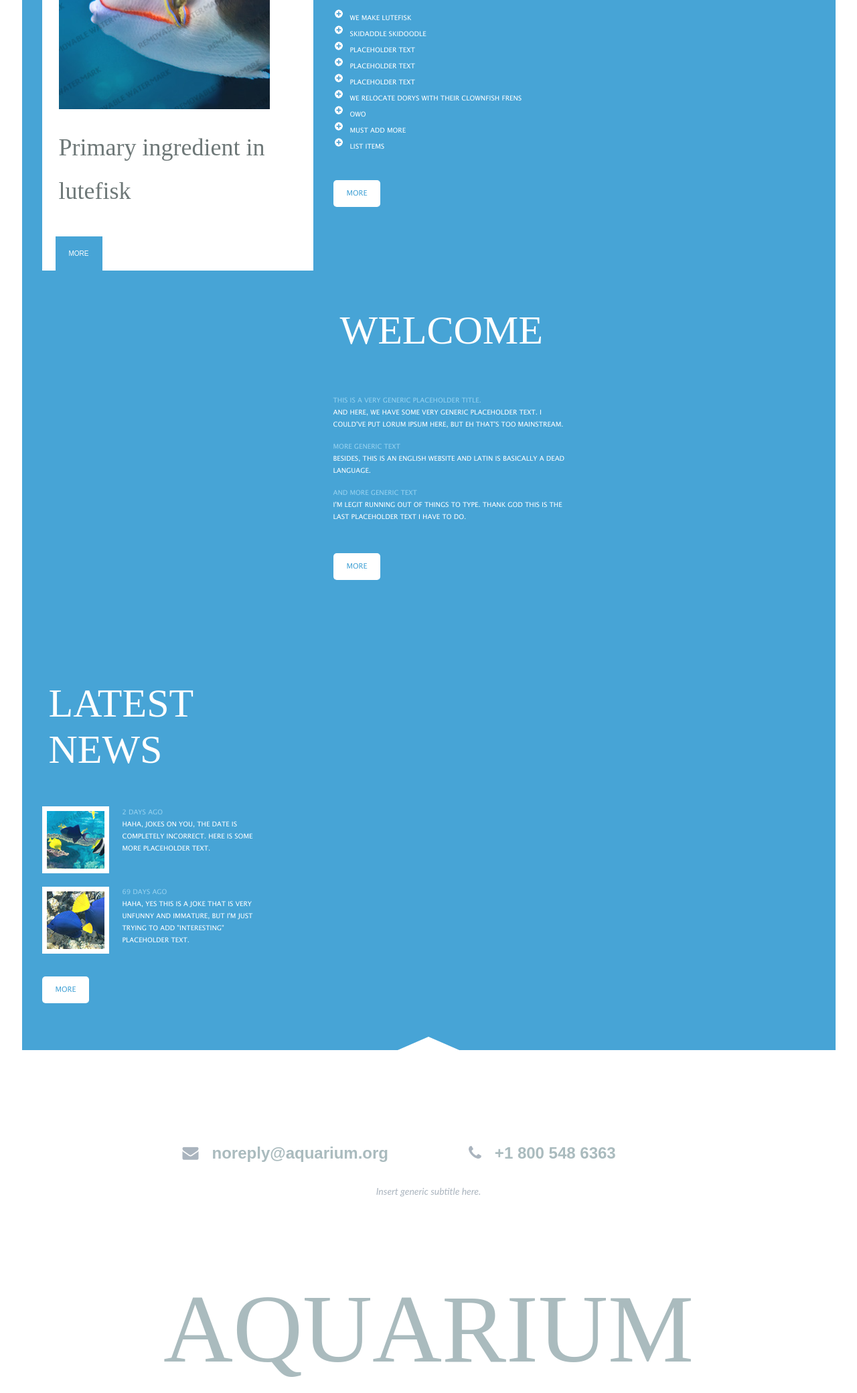
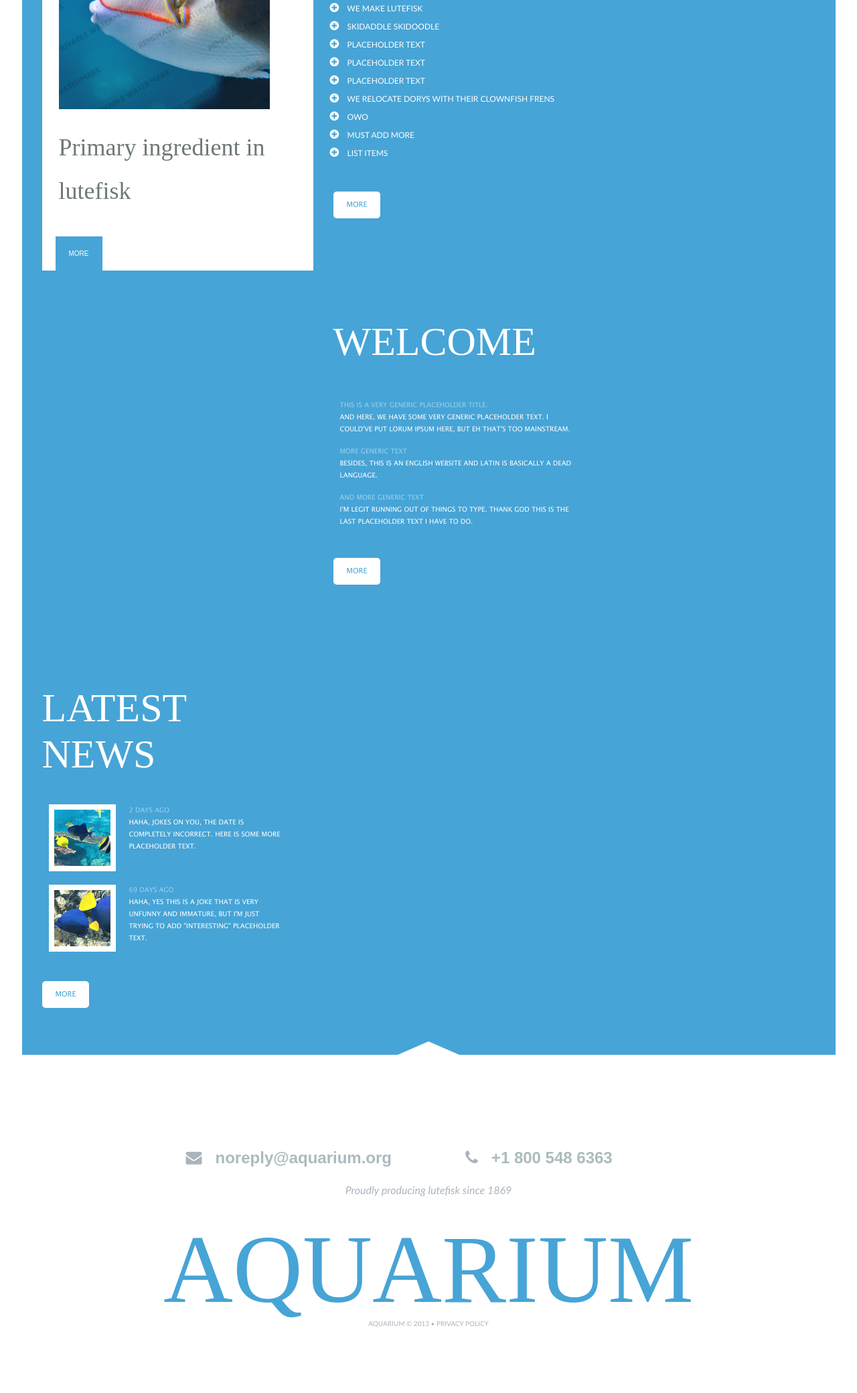
Before and after one commit to Epzilepzi/IST, a plain HTML site: page MockWebsite/index.html in a window 1280 px wide. Shown: the part 1717-3797 px from the top of the page at 67% size. After the commit the page ends 3709 px from the top, so only its background shows below. Drawn offline with Linux system fonts and the light colour scheme; a web font is replaced by a local one.

Commit message:
FINISHED

```diff
--- a/MockWebsite/index.html
+++ b/MockWebsite/index.html
@@ -92,15 +92,15 @@ PHONE: +1 800 559 6580</pre>
         <h1>Services</h1>
         <br>
         <ul>
-          <li>We make lutefisk</li>
-          <li>Skidaddle Skidoodle</li>
-          <li>Placeholder text</li>
-          <li>Placeholder text</li>
-          <li>Placeholder text</li>
-          <li>We relocate dorys with their clownfish frens</li>
-          <li>OwO</li>
-          <li>Must Add More</li>
-          <li>List Items</li>
+          <li><i class="fa fa-plus-circle"></i>&nbsp;&nbsp;&nbsp;&nbsp;We make lutefisk</li>
+          <li><i class="fa fa-plus-circle"></i>&nbsp;&nbsp;&nbsp;&nbsp;Skidaddle Skidoodle</li>
+          <li><i class="fa fa-plus-circle"></i>&nbsp;&nbsp;&nbsp;&nbsp;Placeholder text</li>
+          <li><i class="fa fa-plus-circle"></i>&nbsp;&nbsp;&nbsp;&nbsp;Placeholder text</li>
+          <li><i class="fa fa-plus-circle"></i>&nbsp;&nbsp;&nbsp;&nbsp;Placeholder text</li>
+          <li><i class="fa fa-plus-circle"></i>&nbsp;&nbsp;&nbsp;&nbsp;We relocate dorys with their clownfish frens</li>
+          <li><i class="fa fa-plus-circle"></i>&nbsp;&nbsp;&nbsp;&nbsp;OwO</li>
+          <li><i class="fa fa-plus-circle"></i>&nbsp;&nbsp;&nbsp;&nbsp;Must Add More</li>
+          <li><i class="fa fa-plus-circle"></i>&nbsp;&nbsp;&nbsp;&nbsp;List Items</li>
         </ul>
         <br>
         <br>
@@ -141,7 +141,8 @@ PHONE: +1 800 559 6580</pre>
         <br>
         <br>
         <br>
-        <a href="#more" class="buttonmore">More</a>
+        <br>
+        <a href="#more" class="buttonmore" style="float:left;">More</a>
       </div>
       <div id="content" style="padding:0px;margin:0px;">
         <div class="triangleup"></div>
@@ -150,14 +151,14 @@ PHONE: +1 800 559 6580</pre>
   </div>
   <div id="footer">
     <div id="footersection" style="float:left;text-align:right;">
-      <h2 style="margin-right:50px;"><i class="fa fa-envelope"></i>&nbsp;&nbsp;&nbsp;noreply&commat;aquarium.org</h2>
+      <h2 style="margin-right:55px;"><i class="fa fa-envelope"></i>&nbsp;&nbsp;&nbsp;noreply&commat;aquarium.org</h2>
     </div>
     <div id="footersection" style="float:right;text-align:left;">
-      <h2 style="margin-left:50px;"><i class="fa fa-phone"></i>&nbsp;&nbsp;&nbsp;&plus;1 800 548 6363</h>
+      <h2 style="margin-left:55px;"><i class="fa fa-phone"></i>&nbsp;&nbsp;&nbsp;&plus;1 800 548 6363</h>
     </div>
-    <br>
-    <p><em>Insert generic subtitle here.</em></p>
+    <p><em>Proudly producing lutefisk since 1869</em></p>
     <h1 style="text-transform:uppercase;font-size:144px;">Aquarium</h1>
+    <h3 class="smalltext">Aquarium &copy; 2013 &bull; Privacy Policy</h3>
   </div>
 </div>
   <script>
--- a/MockWebsite/style.css
+++ b/MockWebsite/style.css
@@ -19,6 +19,15 @@ h1 {
   font-size: 60px;
   color: white;
   font-weight: normal;
+}
+
+h3 {
+  font-family: 'Trebuchet MS';
+  font-size: 10px;
+  font-weight: normal;
+  padding: 0px;
+  margin-top: -8px;
+  text-transform: uppercase;
 }
 
 p {
@@ -180,6 +189,7 @@ p {
   text-transform: uppercase;
   font-size: 10px;
   padding-bottom: 0px;
+  font-family: "Trebuchet MS";
 }
 
 #info #detail {
@@ -192,27 +202,43 @@ p {
   text-transform: uppercase;
 }
 
+#detail .fa {
+  color: white;
+  font-size: 16px;
+  display: relative;
+}
+
 #info li {
-  list-style-image: url(dot.png);
-  /* padding: 5px; */
-  margin-bottom: 5px;
-  margin-left: 25px;
+  padding-left: 15px;
+  margin-bottom: 10px;
+  margin-left: 0px;
+  font-family: "Trebuchet MS";
+  font-size: 12px;
 }
 
 #info ul {
+  display: contents;
+  font-family: "Trebuchet MS";
+  padding-left: 1em;
+  text-indent: -1em;
+  list-style: none;
   margin-left: 0px;
-  display: contents;
 }
 
 #info img {
   width: 100px;
-  border: 7px solid white;
+  border: 8px solid white;
   margin-bottom: 20px;
   margin-right: 20px;
   float: left;
   content: "";
   clear: both;
   display: table;
+  margin-left: 10px;
+}
+
+#info p {
+  margin-left: 10px;
 }
 
 #footer {
@@ -223,16 +249,19 @@ p {
   margin-right: auto;
   text-align: center;
   color: #aab4be;
+  margin-bottom: 0px;
+  padding-bottom: 0px;
 }
 
-#footer p, em {
+#footer p {
   font-family: "Trebuchet MS";
-  font-size: 14px;
-  padding-top: 10px;
+  font-size: 16px;
 }
 
 #footer h1 {
-  color: #aabbbe;
+  color: #47a4d6;
+  padding: 0px;
+  display: inline;
 }
 
 #footersection {
@@ -241,7 +270,8 @@ p {
 }
 
 #footersection p, h1, h2 {
-  padding: 10px;
+  padding-top: 10px;
+  float: center;
 }
 
 #footersection h2 {
@@ -275,7 +305,7 @@ p {
 }
 
 .edge p {
-  margin-right: 20px;
+  margin-right: 0px;
 }
 
 .spooky {
```
Also changed, not shown: MockWebsite/dot.png (deleted), MockWebsite/dot10.png (added).
